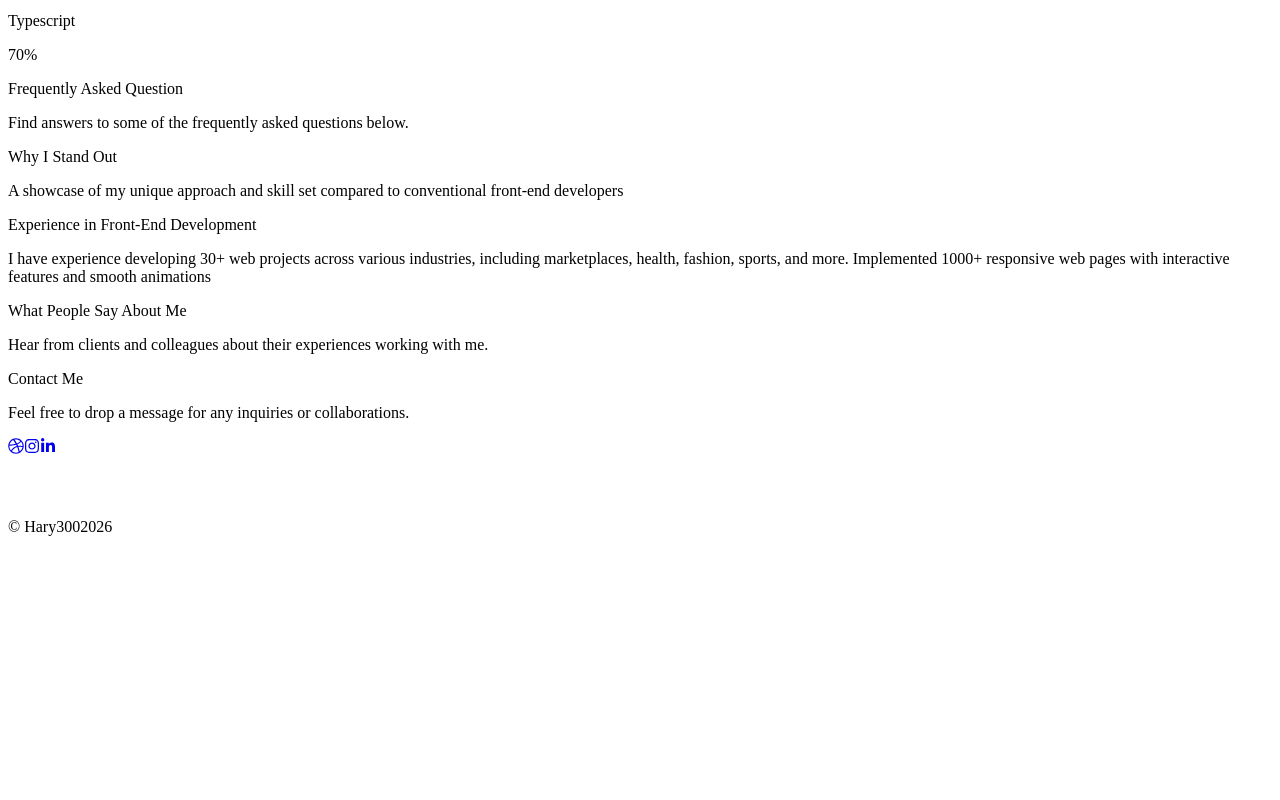
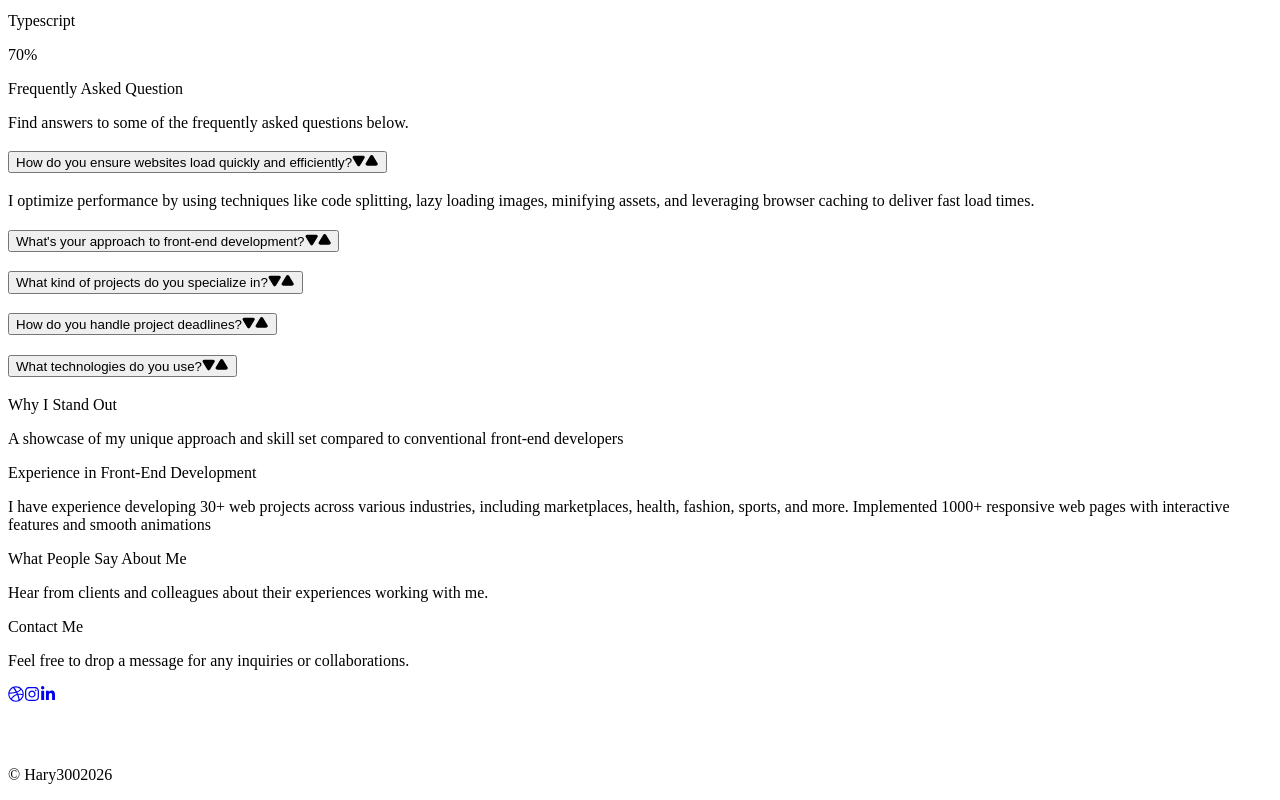
Before and after one commit to Hary300/Personal-Project-37-Neon-Purple-Portfolio, a React (Vite) app: page / in a window 1280 px wide. Shown: the part 6180-6980 px from the top of the page. Before the commit the page ends 6732 px from the top, so only its background shows below. Built offline with nearby package versions, Linux system fonts and the light colour scheme; the HTML template or start-up script is replaced by a standard one.

Commit message:
feat: integrate Accordion component into FaqSection for improved FAQ display, enhance layout with SectionWrapper and dynamic content rendering

```diff
--- a/src/components/ui/accordion.tsx
+++ b/src/components/ui/accordion.tsx
@@ -1,7 +1,7 @@
-import * as React from "react"
-import { cn } from "cn"
-import { Accordion as AccordionPrimitive } from "radix-ui"
-import { ChevronDownIcon, ChevronUpIcon } from "lucide-react"
+import * as React from 'react';
+import { cn } from 'cn';
+import { Accordion as AccordionPrimitive } from 'radix-ui';
+import { TbTriangleFilled, TbTriangleInvertedFilled } from 'react-icons/tb';
 
 function Accordion({
   className,
@@ -9,11 +9,11 @@ function Accordion({
 }: React.ComponentProps<typeof AccordionPrimitive.Root>) {
   return (
     <AccordionPrimitive.Root
-      data-slot="accordion"
-      className={cn("flex w-full flex-col", className)}
+      data-slot='accordion'
+      className={cn('flex w-full flex-col', className)}
       {...props}
     />
-  )
+  );
 }
 
 function AccordionItem({
@@ -22,11 +22,11 @@ function AccordionItem({
 }: React.ComponentProps<typeof AccordionPrimitive.Item>) {
   return (
     <AccordionPrimitive.Item
-      data-slot="accordion-item"
-      className={cn("not-last:border-b", className)}
+      data-slot='accordion-item'
+      className={cn('not-last:border-b', className)}
       {...props}
     />
-  )
+  );
 }
 
 function AccordionTrigger({
@@ -35,21 +35,27 @@ function AccordionTrigger({
   ...props
 }: React.ComponentProps<typeof AccordionPrimitive.Trigger>) {
   return (
-    <AccordionPrimitive.Header className="flex">
+    <AccordionPrimitive.Header className='flex'>
       <AccordionPrimitive.Trigger
-        data-slot="accordion-trigger"
+        data-slot='accordion-trigger'
         className={cn(
-          "group/accordion-trigger relative flex flex-1 items-start justify-between rounded-lg border border-transparent py-2.5 text-left text-sm font-medium transition-all outline-none hover:underline focus-visible:border-ring focus-visible:ring-3 focus-visible:ring-ring/50 focus-visible:after:border-ring disabled:pointer-events-none disabled:opacity-50 **:data-[slot=accordion-trigger-icon]:ml-auto **:data-[slot=accordion-trigger-icon]:size-4 **:data-[slot=accordion-trigger-icon]:text-muted-foreground",
+          'group/accordion-trigger relative flex flex-1 items-start justify-between rounded-lg border border-transparent py-2.5 text-left text-sm font-medium transition-all outline-none hover:underline focus-visible:border-ring focus-visible:ring-3 focus-visible:ring-ring/50 focus-visible:after:border-ring disabled:pointer-events-none disabled:opacity-50 **:data-[slot=accordion-trigger-icon]:ml-auto **:data-[slot=accordion-trigger-icon]:size-4 **:data-[slot=accordion-trigger-icon]:text-white gap-2',
           className
         )}
         {...props}
       >
         {children}
-        <ChevronDownIcon data-slot="accordion-trigger-icon" className="pointer-events-none shrink-0 group-aria-expanded/accordion-trigger:hidden" />
-        <ChevronUpIcon data-slot="accordion-trigger-icon" className="pointer-events-none hidden shrink-0 group-aria-expanded/accordion-trigger:inline" />
+        <TbTriangleInvertedFilled
+          data-slot='accordion-trigger-icon'
+          className='pointer-events-none shrink-0 group-aria-expanded/accordion-trigger:hidden '
+        />
+        <TbTriangleFilled
+          data-slot='accordion-trigger-icon'
+          className='pointer-events-none hidden shrink-0 group-aria-expanded/accordion-trigger:inline '
+        />
       </AccordionPrimitive.Trigger>
     </AccordionPrimitive.Header>
-  )
+  );
 }
 
 function AccordionContent({
@@ -59,20 +65,20 @@ function AccordionContent({
 }: React.ComponentProps<typeof AccordionPrimitive.Content>) {
   return (
     <AccordionPrimitive.Content
-      data-slot="accordion-content"
-      className="overflow-hidden text-sm data-open:animate-accordion-down data-closed:animate-accordion-up"
+      data-slot='accordion-content'
+      className='overflow-hidden text-sm data-open:animate-accordion-down data-closed:animate-accordion-up'
       {...props}
     >
       <div
         className={cn(
-          "h-(--radix-accordion-content-height) pt-0 pb-2.5 [&_a]:underline [&_a]:underline-offset-3 [&_a]:hover:text-foreground [&_p:not(:last-child)]:mb-4",
+          '  pt-0 pb-2.5 [&_a]:underline [&_a]:underline-offset-3 [&_a]:hover:text-foreground [&_p:not(:last-child)]:mb-4',
           className
         )}
       >
         {children}
       </div>
     </AccordionPrimitive.Content>
-  )
+  );
 }
 
-export { Accordion, AccordionItem, AccordionTrigger, AccordionContent }
+export { Accordion, AccordionItem, AccordionTrigger, AccordionContent };
--- a/src/sections/04-skill/SkillSection.tsx
+++ b/src/sections/04-skill/SkillSection.tsx
@@ -9,9 +9,9 @@ const SkillSection = () => {
   return (
     <SectionWrapper sectionId='skills' hasGap>
       <SectionTitle title={header.title} subtitle={header.subtitle} />
-      <div className='relative flex flex-col gap-6 lg:flex-row lg:justify-between lg:items-center'>
+      <div className='relative flex flex-col gap-6 lg:flex-row lg:justify-between lg:items-center lg:gap-8'>
         <TechOrbit />
-        <div className='flex flex-col gap-6 lg:gap-5 max-w-117.25 w-full'>
+        <div className='flex flex-col gap-6 lg:gap-5 lg:max-w-117.25 w-full'>
           {skills.map((skill) => (
             <div key={skill.id} className='flex flex-col gap-[6px] lg:gap-3'>
               <div className='flex justify-between items-center font-semibold text-sm lg:text-md'>
--- a/src/sections/05-faq/FaqSection.tsx
+++ b/src/sections/05-faq/FaqSection.tsx
@@ -2,11 +2,42 @@ import SectionWrapper from '@/components/layouts/SectionWrapper';
 import SectionTitle from '@/components/shared/SectionTitle';
 import { faqData } from '@/data/06-faqData';
 
+import {
+  Accordion,
+  AccordionContent,
+  AccordionItem,
+  AccordionTrigger,
+} from '@/components/ui/accordion';
+
 const FaqSection = () => {
   const header = faqData.header;
+  const faqs = faqData.faqs;
   return (
-    <SectionWrapper sectionId='faq'>
+    <SectionWrapper sectionId='faq' hasGap>
       <SectionTitle title={header.title} subtitle={header.subtitle} />
+      <Accordion
+        type='single'
+        collapsible
+        defaultValue='item-1'
+        className='w-full flex flex-col gap-4 lg:gap-5'
+      >
+        {faqs.map((item) => (
+          <AccordionItem
+            key={item.value}
+            value={item.value}
+            className=' p-px rounded-2xl data-[state=open]:bg-horizontal-gradient-purple-pink'
+          >
+            <div className='rounded-2xl p-4 lg:p-6 bg-neutral-500 '>
+              <AccordionTrigger className='font-semibold text-md lg:text-xl'>
+                {item.trigger}
+              </AccordionTrigger>
+              <AccordionContent className='text-sm text-muted-foreground lg:text-md'>
+                {item.content}
+              </AccordionContent>
+            </div>
+          </AccordionItem>
+        ))}
+      </Accordion>
     </SectionWrapper>
   );
 };
```
